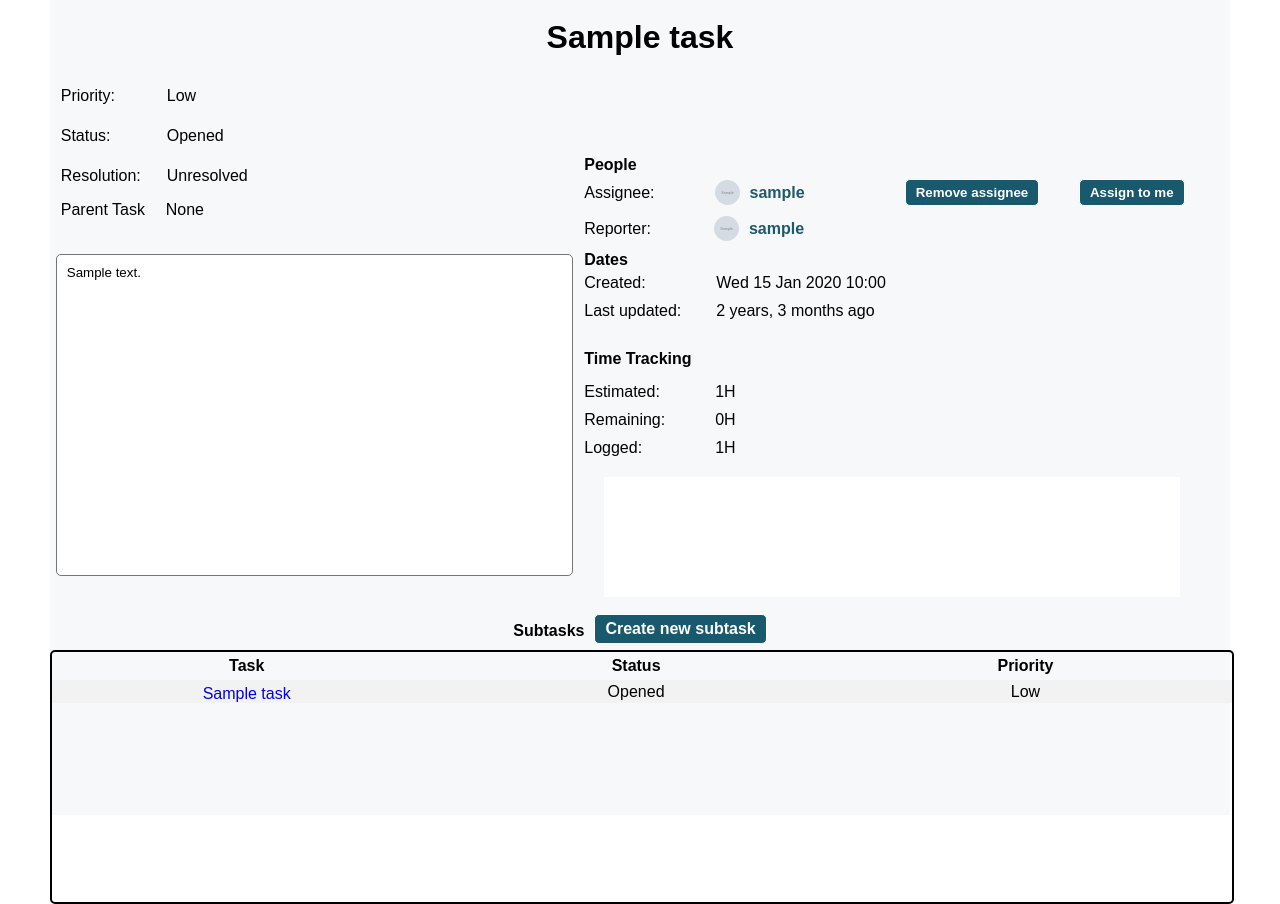
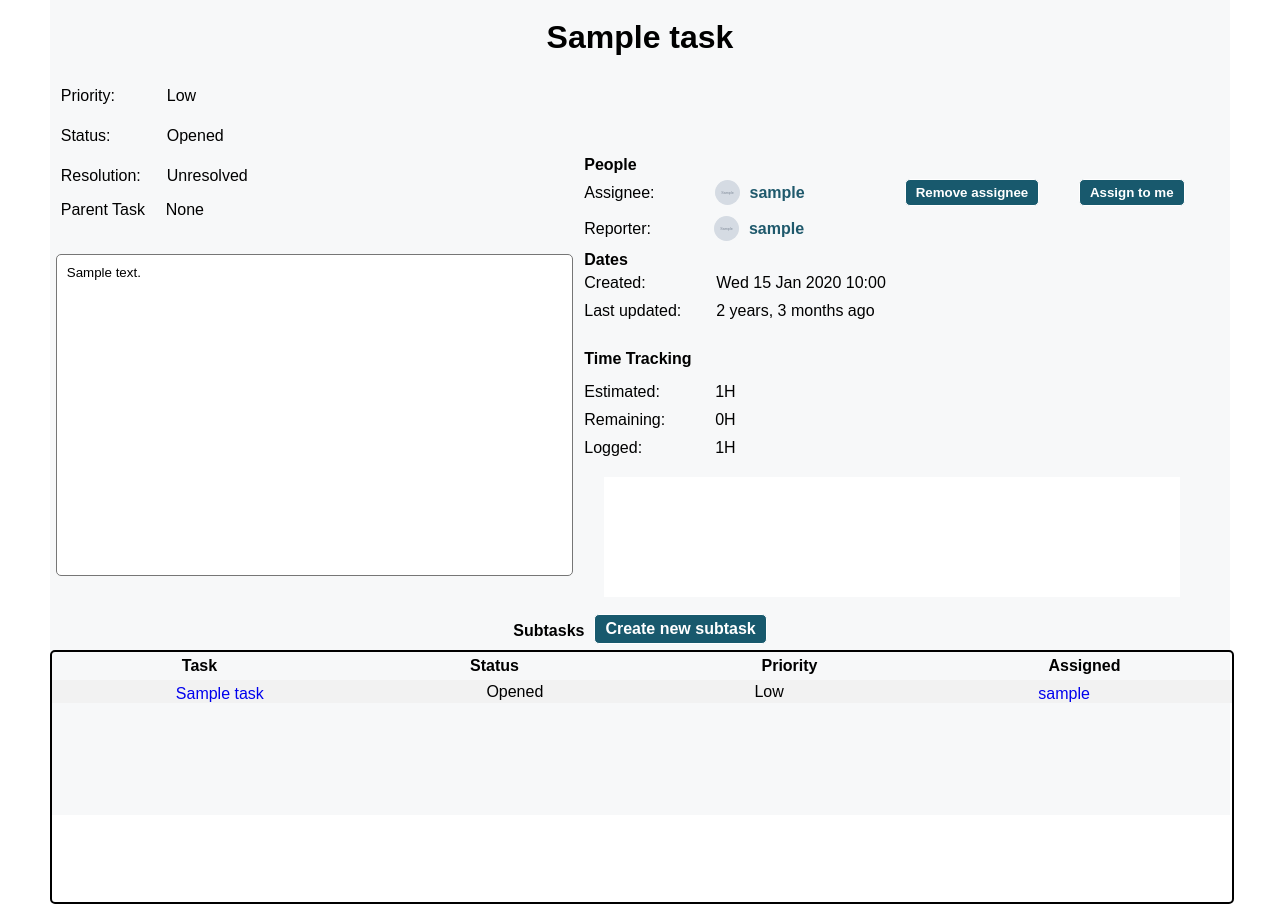
Before and after one commit to Mishakaveli1994/TaskManager, a Django app: template manager/templates/task_details.html in a window 1280 px wide. Shown: the part 59-963 px from the top of the page. Run offline with Django 4.2, Linux system fonts and the light colour scheme; the template is opened without the code that fills it: values that come from a table or form of the project are taken from there, others are empty; tables that the repository leaves empty hold one stand-in row (values such as "Sample post"); grey boxes marked "Sample" are stand-in pictures; some libraries are stand-ins or nearby versions.

Commit message:
Added new field to subtasks

```diff
--- a/manager/templates/task_details.html
+++ b/manager/templates/task_details.html
@@ -164,12 +164,18 @@
                     <p>Task</p>
                     <p>Status</p>
                     <p>Priority</p>
+                    <p>Assigned</p>
                 </div>
                 {% for task in subtasks %}
                     <div class="subtask">
-                        <a href="/tasks/{{ task.id }}">{{ task|truncatechars:30 }}</a>
+                        <a href="/tasks/{{ task.id }}">{{ task|truncatechars:70 }}</a>
                         <p class="{{ task.status|join:"-" }}">{{ task.status|title }}</p>
                         <p class="{{ task.priority }}">{{ task.priority|title }}</p>
+                        {% if task.assignee %}
+                            <a class="assigned" href="/account/profile/{{ task.assignee }}">{{ task.assignee }}</a>
+                        {% else %}
+                            <p class="unassigned">Not Assigned</p>
+                        {% endif %}
                     </div>
                 {% endfor %}
             </div>
@@ -282,12 +288,12 @@
                     document.getElementById('delete-assignee-btn').innerHTML = '<button id="remove-assignee">Remove assignee</button>'
 
                     let userAuthorized = '{% if request.user == task.author or request.user|has_group:"Admin" %}yes{% else %}no{% endif %}'
-                    if (userAuthorized === 'yes'){
+                    if (userAuthorized === 'yes') {
                         document.getElementById('update-container').innerHTML = '<button id="update-task">Update Task</button>' +
                             '<button id="delete-task">Delete Task</button>'
                         let deleteTaskBtn = document.getElementById('delete-task')
                         deleteTaskBtn.addEventListener('click', deleteTask)
-                    }else{
+                    } else {
                         document.getElementById('update-container').innerHTML = '<button id="update-task">Update Task</button>'
                     }
 
@@ -324,7 +330,7 @@
                 let csrf_token = document.querySelector('input[name="csrfmiddlewaretoken"]').value
                 try {
                     let assignee = document.querySelector('a.assignee')
-                    if (assignee === null){
+                    if (assignee === null) {
                         throw new Error('No assignee, can\'t change Task status')
                     }
                     let data = {
--- a/manager/views.py
+++ b/manager/views.py
@@ -124,7 +124,7 @@
                 return HttpResponseNotFound(f"User does not exist")
         except ObjectDoesNotExist as e:
             return HttpResponseNotFound(f"Task {task_id} does not exist")
-        subtasks = Task.objects.all().filter(parent_task=task)
+        subtasks = Task.objects.all().filter(parent_task=task).order_by('updated')
         return render(request, 'task_details.html',
                       {'task': task,
                        'subtasks': subtasks})
--- a/static/css/task-details.css
+++ b/static/css/task-details.css
@@ -146,8 +146,9 @@ div.assignee {
 }
 
 .subtasks-header p,
-.subtask p {
-    flex-basis: 33%;
+.subtask p,
+.subtask a{
+    flex-basis: 25%;
 }
 
 .subtask {
```
